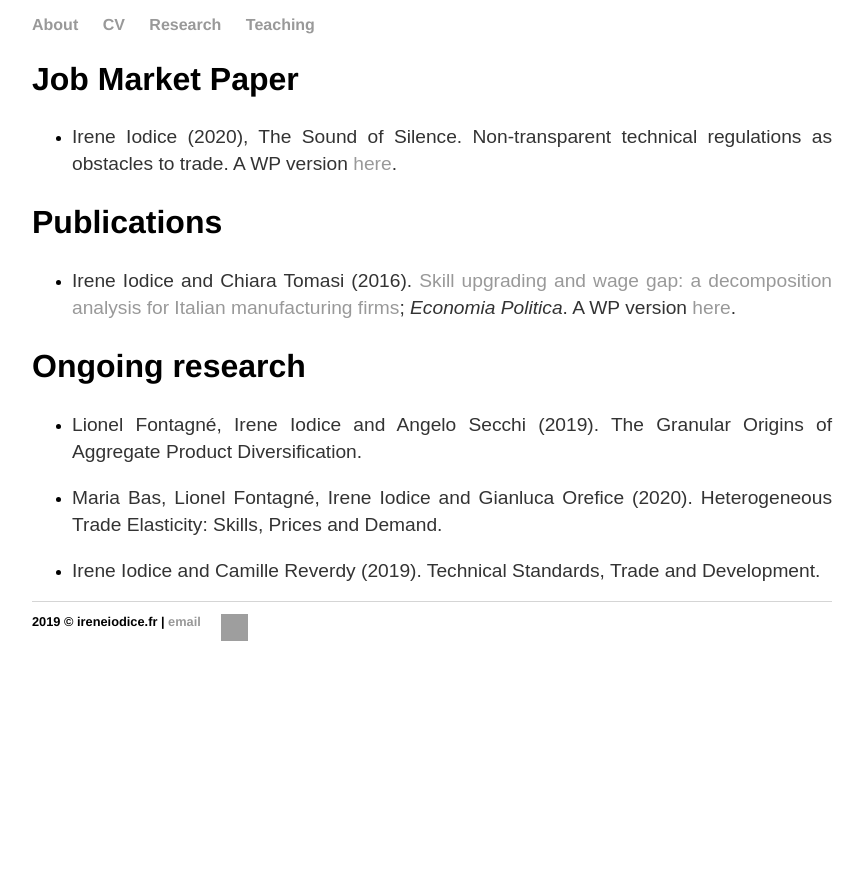
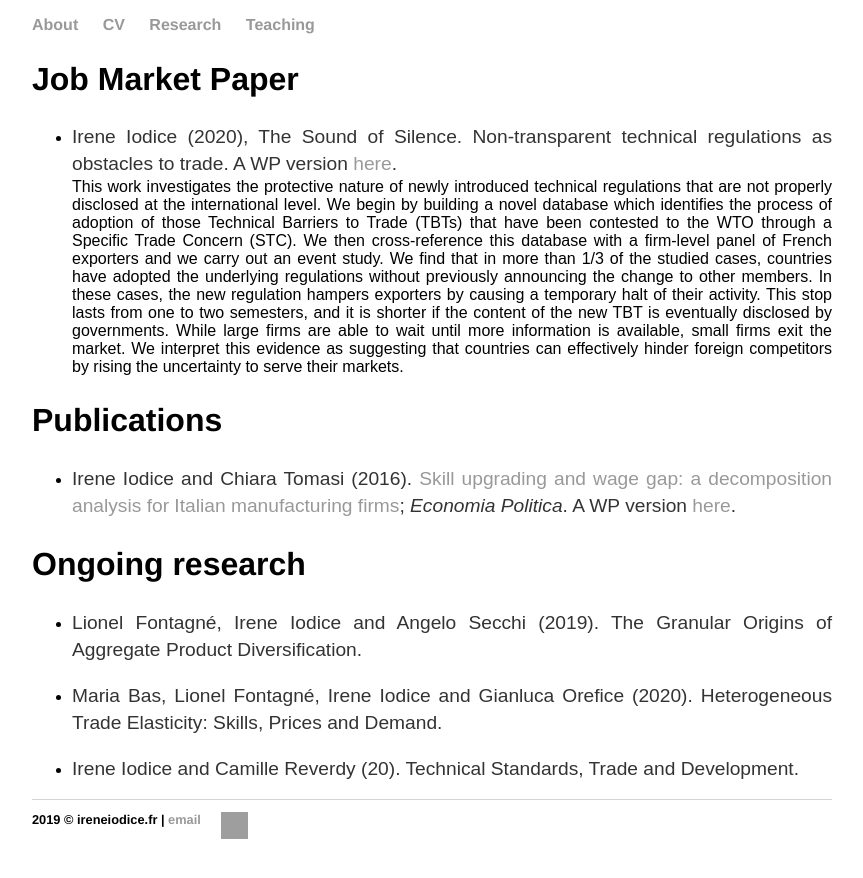
Before and after one commit to ioire/ioire.github.io, a Jekyll site: the page built from research/index.html, in a window 1280 px wide. Shown: the top 878 px of the page, without its empty margins (208-1071 px from the left). Built offline with Jekyll 4.4.1, drawn with Linux system fonts in a browser that asks for light colours; grey boxes are pictures that could not be loaded.

Commit message:
Update index.html

```diff
--- a/research/index.html
+++ b/research/index.html
@@ -6,6 +6,8 @@ title: Irene Iodice
 	 <h2>Job Market Paper</h2>
 	<ul>
   <li> <p> Irene Iodice (2020), The Sound of Silence. Non-transparent technical regulations as obstacles to trade. A WP version <a href="https://github.com/ioire/ioire.github.io/tree/master/Research/paper_v9.pdf" target="_blank">here</a>.</p> </li>
+	 This work investigates the protective nature of newly introduced technical regulations that are not properly disclosed at the international level. We begin by building a novel database which identifies the process of adoption of those Technical Barriers to Trade (TBTs) that have been contested to the WTO through a Specific Trade Concern (STC). We then cross-reference this database with a firm-level panel of French exporters and we carry out an event study. We find that in more than 1/3 of the studied cases, countries have adopted the underlying regulations without previously announcing the change to other members. In these cases, the new regulation hampers exporters by causing a temporary halt of their activity. This stop lasts from one to two semesters, and it is shorter if the content of the new TBT is eventually disclosed by governments. While large firms are able to wait until more information is available, small firms exit the market. We interpret this evidence as suggesting that countries can effectively hinder foreign competitors by rising the uncertainty to serve their markets.
+
 	</ul>
 
 	<h2>Publications</h2>
@@ -16,6 +18,6 @@ title: Irene Iodice
 	<ul>
 	 <li> <p> Lionel Fontagné, Irene Iodice and Angelo Secchi (2019). The Granular Origins of Aggregate Product Diversification. </p> </li>
 	<li> <p> Maria Bas, Lionel Fontagné, Irene Iodice and Gianluca Orefice (2020). Heterogeneous Trade Elasticity: Skills, Prices and Demand. </p> </li>
-	<li> <p> Irene Iodice and Camille Reverdy (2019). Technical Standards, Trade and Development. </p> </li>
+	<li> <p> Irene Iodice and Camille Reverdy (20). Technical Standards, Trade and Development. </p> </li>
 	</ul>
 </div><!-- /.blurb -->
```
